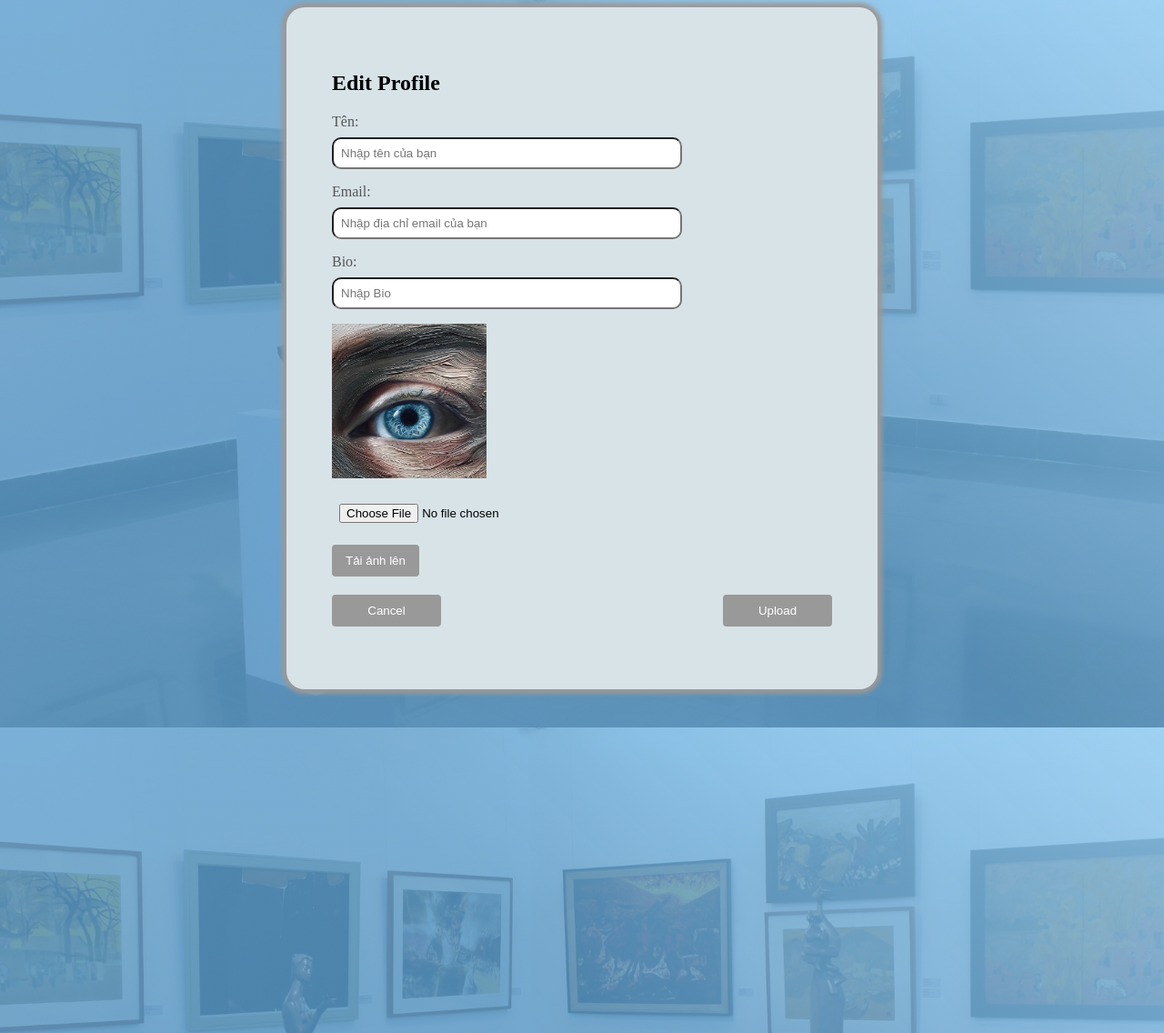
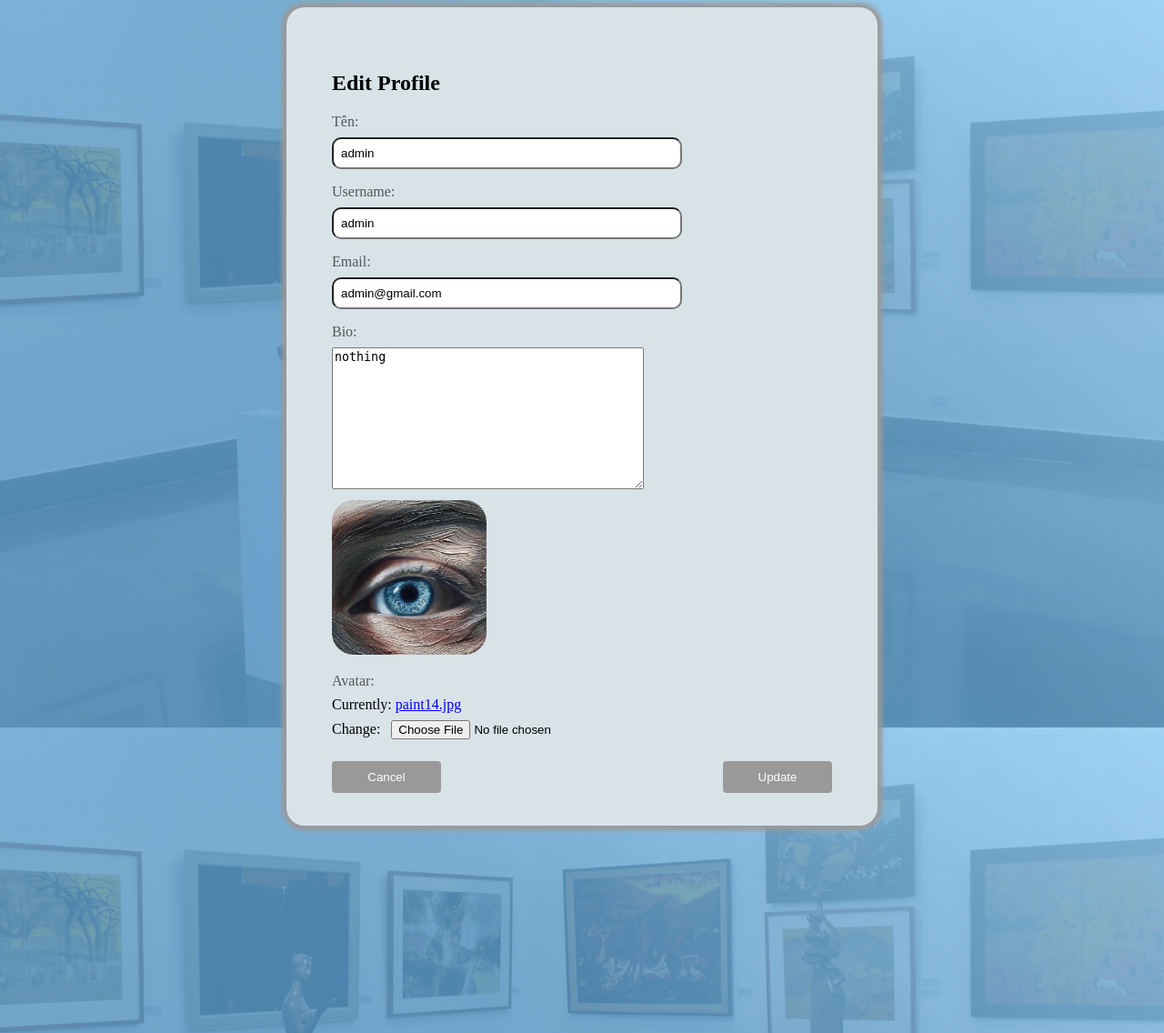
Before and after one commit to phamminh12/ArtOne, a Django app: page /update-user/ in a window 1280 px wide. Shown: the whole page at 91% size. Run offline with Django 4.2, Linux system fonts and the light colour scheme; a user stored in the database is signed in.

Commit message:
Edit-Profile and Total-Like of a user

```diff
--- a/base/templates/base/profile.html
+++ b/base/templates/base/profile.html
@@ -27,7 +27,7 @@
                     <span>Folowing</span>
                 </div>
                 <div class="fl3" style="margin:5px 15px">
-                    <p>3</p>
+                    <p>{{total_likes}}</p>
                     <span>Likes</span>
                 </div>
             </div>
--- a/base/templates/base/update-user.html
+++ b/base/templates/base/update-user.html
@@ -8,9 +8,9 @@
 {% block content %}
 
 
-    <section class="profile-form">
+    <!-- <section class="profile-form">
         <h2>Edit Profile</h2>
-        <form id="profileForm">
+        <form id="profileForm" action="" method="POST" enctype="multipart/form-data">
             {% csrf_token %}
             <label for="userName">Tên:</label>
             <input type="text" id="userName" name="userName" placeholder="Nhập tên của bạn" required>
@@ -31,13 +31,49 @@
                 <button class="btn" style="margin-bottom: 20px;">Tải ảnh lên</button>
             </div>
             <div class="btn-EDIT">
-                <button type="button" >Cancel</button>
-                <button type="button" onclick="saveProfile()">Upload</button>
+                <button type="button">
+                    <a href="{{request.META.HTTP_REFERER}}">Cancel</a>
+                </button>
+                <button type="submit" onclick="saveProfile()">Upload</button>
+            </div>
+        </form>
+    </section> -->
+
+    <section class="profile-form">
+        <h2>Edit Profile</h2>
+        <form id="profileForm" action="" method="POST" enctype="multipart/form-data">
+            {% csrf_token %}
+            <label for="userName">Tên:</label>
+            <!-- <input type="text" id="userName" name="userName" placeholder="Nhập tên của bạn" required> -->
+            {{form.name}}
+
+            <label for="userName">Username:</label>
+            <!-- <input type="text" id="userName" name="userName" placeholder="Nhập tên của bạn" required> -->
+            {{form.username}}
+
+            <label for="userEmail">Email:</label>
+            <!-- <input type="email" id="userEmail" name="userEmail" placeholder="Nhập địa chỉ email của bạn" required> -->
+            {{form.email}}
+
+            <label for="userEmail">Bio:</label>
+            <!-- <input type="text" id="userName" name="userName" placeholder="Nhập Bio" required> -->
+            {{form.bio}}
+
+            <div class="avatar-container">
+                <img src="{{user.avatar.url}}" alt="Avatar" class="avatar" id="avatar">
+                <div class="upload-btn-wrapper">
+                    <label for="userAvatar">Avatar:</label>
+                    {{form.avatar}}
+                </div>
+            </div>
+            <div class="btn-EDIT">
+                <button type="button">
+                    <a href="{{request.META.HTTP_REFERER}}">Cancel</a>
+                </button>
+                <button type="submit" value="Update"> Update </button>
             </div>
         </form>
     </section>
-
-
 
 <script>
     function saveProfile() {
@@ -45,6 +81,4 @@
     }
 </script>
 
-
-
 {% endblock content %}
--- a/base/views.py
+++ b/base/views.py
@@ -1,9 +1,10 @@
-from django.shortcuts import render, redirect
-from django.http import HttpResponse, HttpResponseRedirect
+from django.shortcuts import render, redirect, get_object_or_404
+from django.http import HttpResponse, HttpResponseRedirect, JsonResponse
 from django.db.models import Q
 from django.contrib import messages
 from django.contrib.auth import authenticate, login, logout
 from django.contrib.auth.decorators import login_required
+from django.urls import reverse
 from .models import Picture, Comment, Genre, User, Like
 from .forms import PictureForm, UserForm, MyUserCreationForm
 
@@ -118,10 +119,13 @@ def picture(request, pk):
 def userProfile(request, pk):
     user = User.objects.get(id=pk)
     pictures = user.picture_set.all()
+    total_likes = 0
+    for picture in pictures:
+        total_likes += picture.likes.count()
     picture_comments = user.comment_set.all()
     genres = Genre.objects.all()
     context = {'user': user, 'pictures': pictures,
-               'picture_comments': picture_comments, 'genres': genres}
+               'picture_comments': picture_comments, 'genres': genres, 'total_likes': total_likes}
     return render(request, 'base/profile.html', context)
 
 
@@ -230,7 +234,7 @@ def updateUser(request):
         form = UserForm(request.POST, request.FILES, instance=user)
         if form.is_valid():
             form.save()
-            return redirect('user-profile', pk=user.id)
+            return redirect('user-profile', user.id)
 
     context = {'form': form}
     return render(request, 'base/update-user.html', context)
@@ -259,3 +263,22 @@ def like_picture_detail(request, pk):
         else:
             picture.likes.add(user)
     return redirect('picture', pk=pk)
+
+# @login_required(login_url='login')
+# def like_picture_detail(request, pk):
+#     picture = Picture.objects.get(id=pk)
+#     user = request.user
+#     if request.method == 'POST':
+#         if request.user in picture.likes.all():
+#             picture.likes.remove(user)
+#             likes_count = picture.likes.count() - 1
+#         else:
+#             picture.likes.add(user)
+#             likes_count = picture.likes.count() + 1
+#     response_data = {'likes_count': likes_count}
+
+#     # Thêm URL chuyển hướng vào response_data
+#     response_data['redirect_url'] = reverse('picture', args=[pk])
+
+#     return JsonResponse(response_data)
+#     # return JsonResponse({'likes_count':likes_count})
--- a/static/resources/css/editprofile.css
+++ b/static/resources/css/editprofile.css
@@ -7,7 +7,7 @@ body{
 }
 .profile-form {
     width: 550px;
-    height: 650px;
+    height: 800px;
     padding: 50px;
     margin: 0 auto;
     background-color: rgba(216, 227, 232, 1);
@@ -39,9 +39,11 @@ body{
     cursor: pointer;
 }
 .avatar-container img{
+    margin-top: 12px;
     width: 170px;
     height: 170px;
    margin-bottom: 20px;
+    border-radius: 24px;
 }
 .btn-EDIT{
     display: flex;
@@ -51,3 +53,12 @@ body{
     width: 120px;
     background-color: #999;
 }
+.btn-EDIT > input{
+    width: 120px;
+    background-color: #999;
+    color: #fff;
+}
+.btn-EDIT button a {
+    text-decoration: none;
+    color: #fff;
+}
--- a/templates/main.html
+++ b/templates/main.html
@@ -23,6 +23,7 @@
     <link href="https://fonts.googleapis.com/css2?family=Lato:wght@300;400;700;900&display=swap" rel="stylesheet">
     <link rel="stylesheet" href="{% static 'vendors/css/grid.css' %}">
     <link rel="stylesheet" href="{% static 'resources/css/queries.css' %}">
+    <script src="https://code.jquery.com/jquery-3.6.4.min.js"></script>
 
     {% block link %}
 
```
Also changed, not shown: base/templates/base/picture.html (+27 -3 lines), db.sqlite3.
